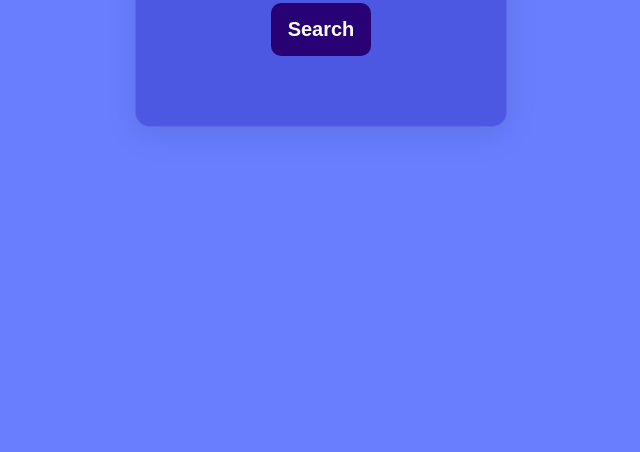
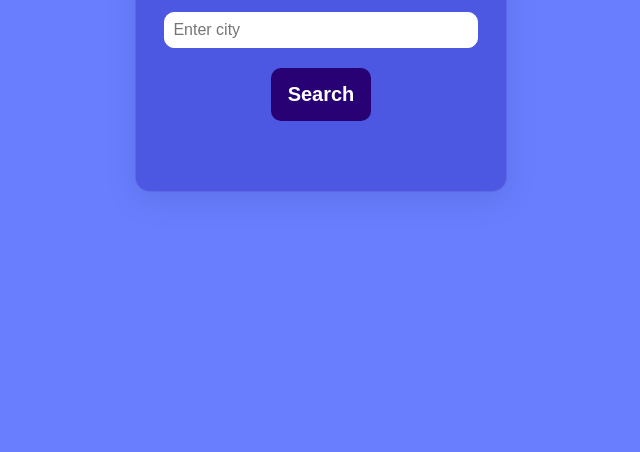
Before and after one commit to mike051985/Weather_App, a plain HTML site: page index.html in a window 1280 px wide. Shown: the part 348-800 px from the top of the page, without its empty margins (319-959 px from the left). Drawn offline with Linux system fonts and the light colour scheme.

Commit message:
style.css

```diff
--- a/style.css
+++ b/style.css
@@ -4,7 +4,7 @@ body {
     display: flex;
     align-items: center;
     justify-content: center;
-    height: 80vh;
+    height: 100vh;
     margin: 0;
     box-sizing: border-box;
 }
@@ -18,7 +18,7 @@ body {
     backdrop-filter: blur(10px);
     border: 1px solid rgba(255, 255, 255, 0.1);
     text-align: center;
-    margin-top: 30px;
+    margin: 0 auto;
 }
 
 h1, label, p {
```
